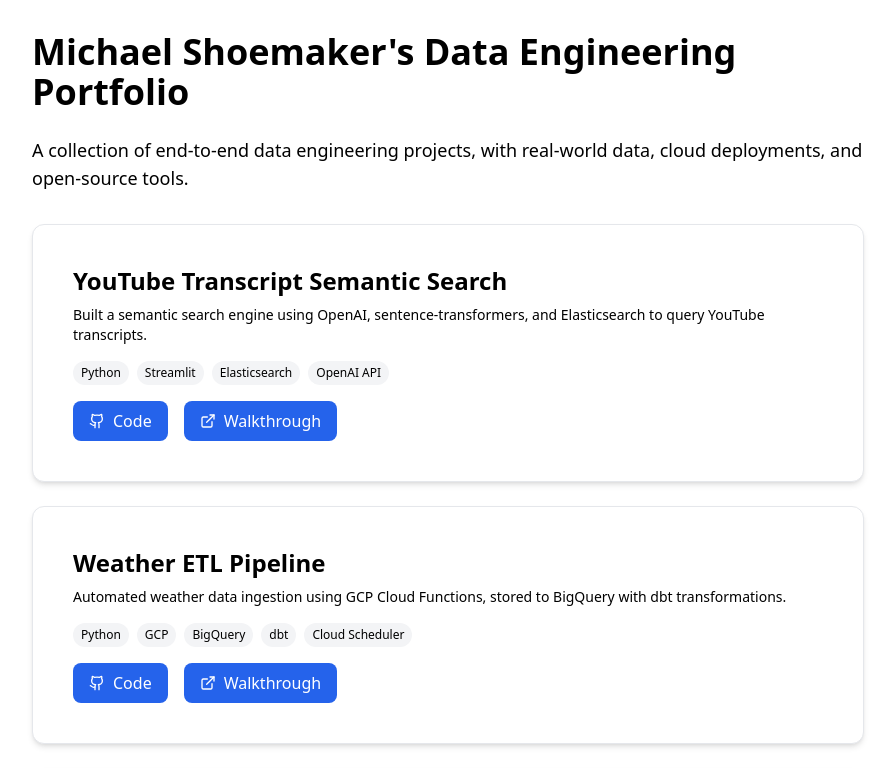
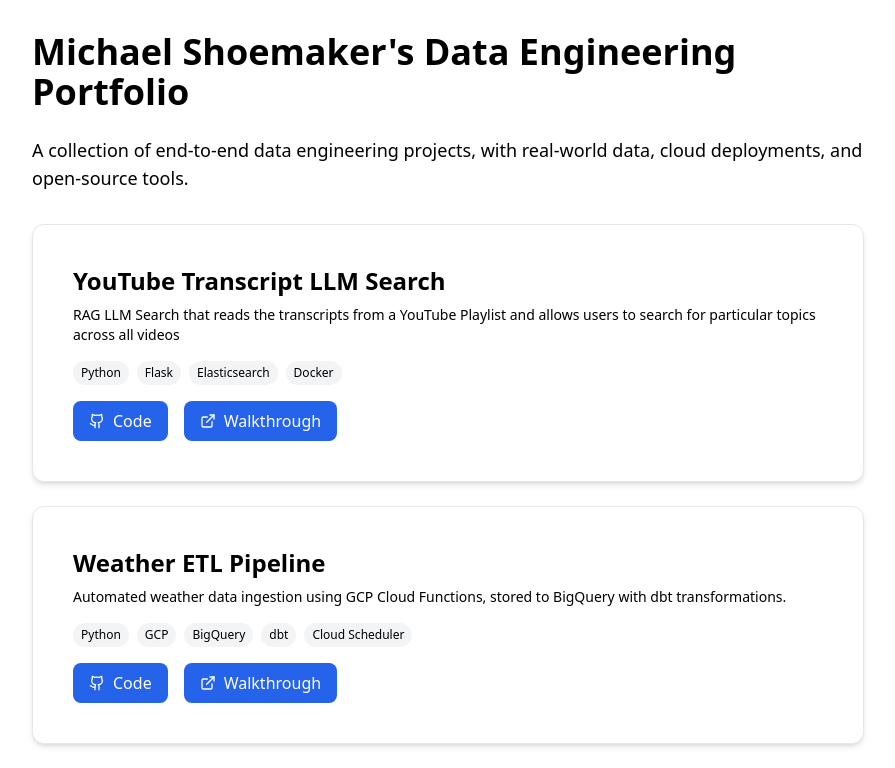
Before and after one commit to MichaelShoemaker/portfolio-site, a React (Vite) app: page / in a window 1280 px wide. Shown: the top 768 px of the page, without its empty margins (192-1087 px from the left). Built offline with nearby package versions, Linux system fonts and the light colour scheme.

Commit message:
Updated Project One Tile

```diff
--- a/src/PortfolioPage.jsx
+++ b/src/PortfolioPage.jsx
@@ -5,11 +5,11 @@
 
 const projects = [
   {
-    title: "YouTube Transcript Semantic Search",
+    title: "YouTube Transcript LLM Search",
     description:
-      "Built a semantic search engine using OpenAI, sentence-transformers, and Elasticsearch to query YouTube transcripts.",
-    stack: ["Python", "Streamlit", "Elasticsearch", "OpenAI API"],
-    github: "https://github.com/yourusername/youtube-transcript-search",
+      "RAG LLM Search that reads the transcripts from a YouTube Playlist and allows users to search for particular topics across all videos",
+    stack: ["Python", "Flask", "Elasticsearch", "Docker"],
+    github: "https://github.com/MichaelShoemaker/PlaylistGuide-LLM-Flask",
     live: "https://your-app-url.render.com"
   },
   {
```
